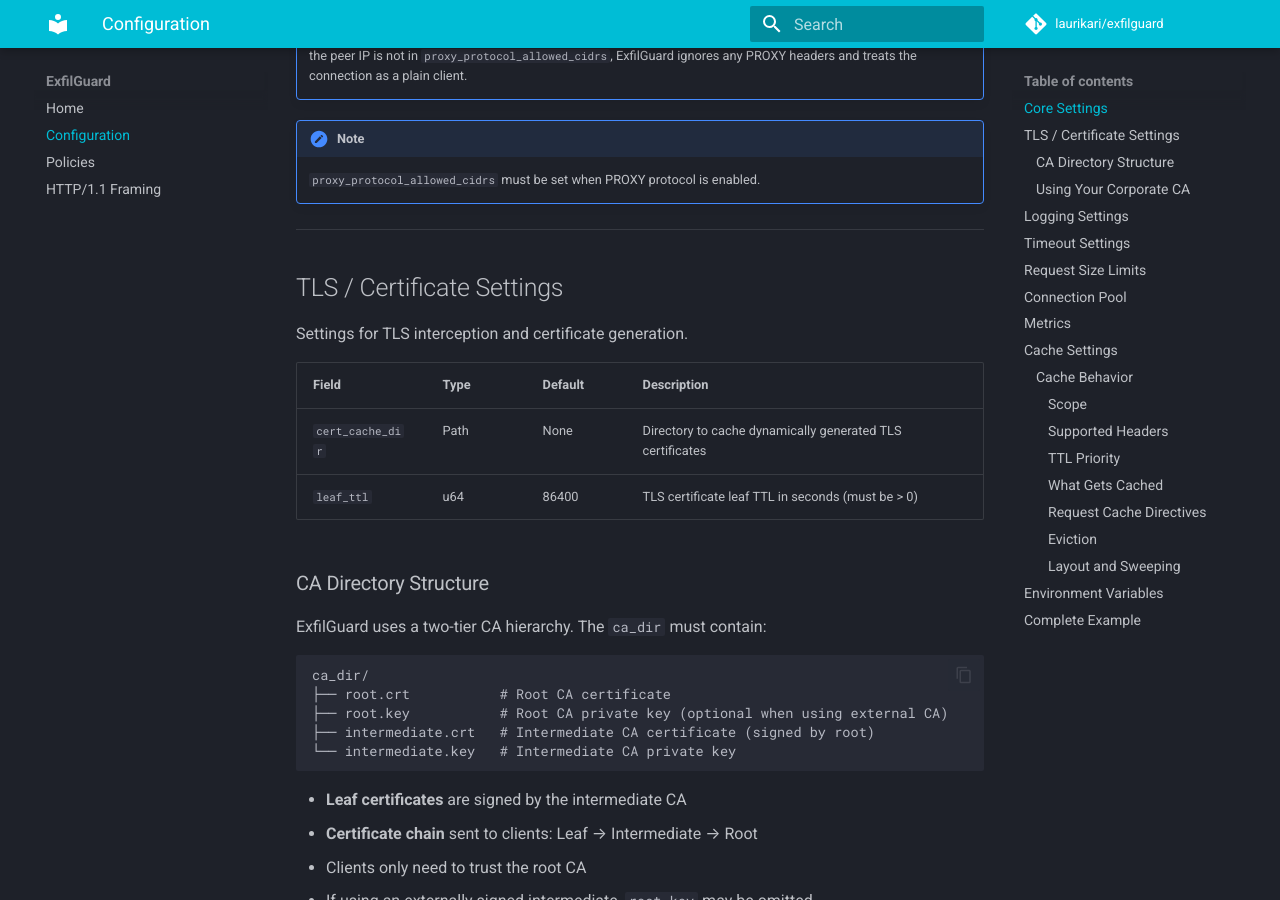
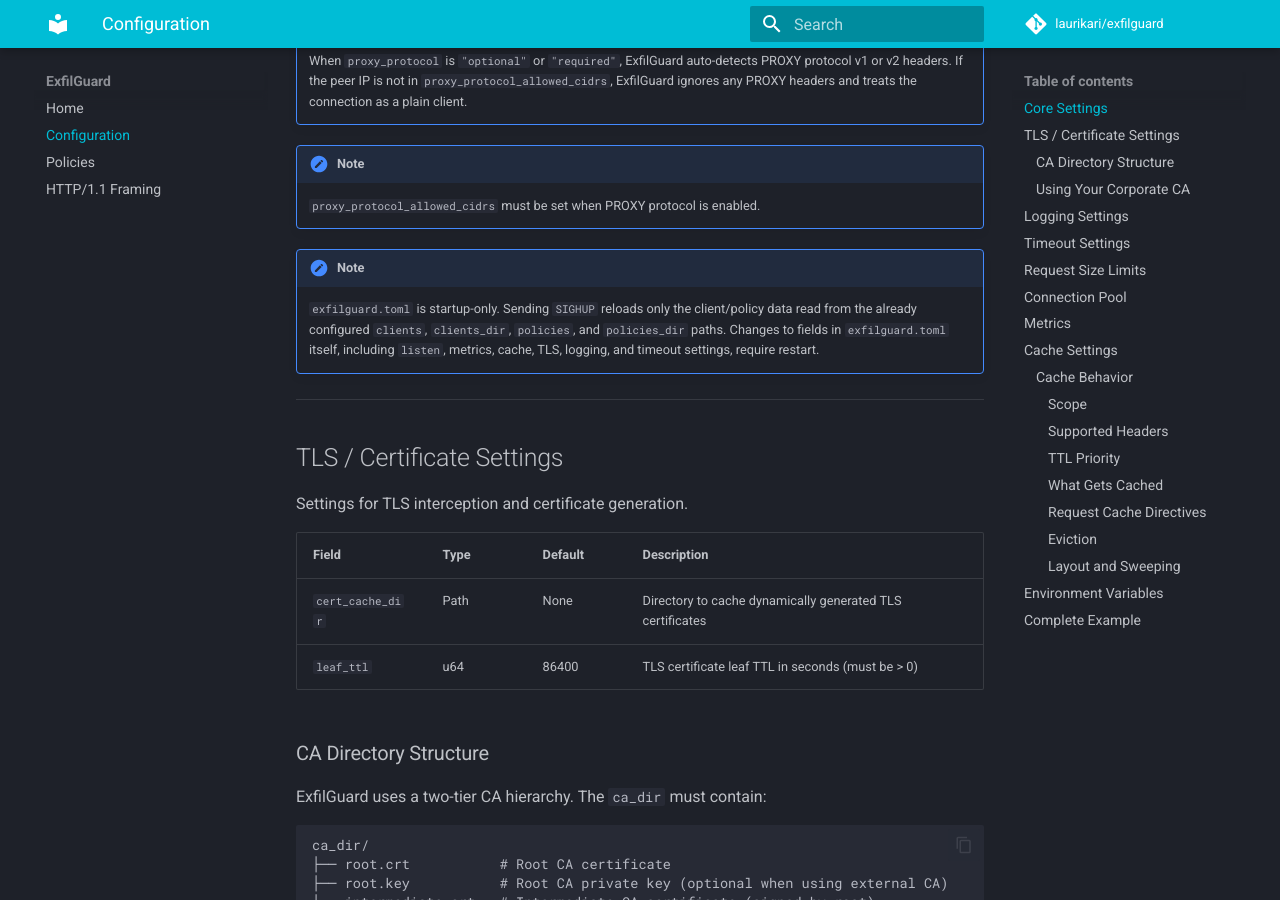
Before and after one commit to laurikari/exfilguard, an MkDocs documentation site: the page built from docs/configuration.md, in a window 1280 px wide and 900 px high, scrolled down 1061 px. Built offline with MkDocs 1.6.1 and Material for MkDocs 9.7.7, drawn with Linux system fonts in a browser that asks for light colours; comment, search, counter and statistics services are not loaded; some of the changed text lies outside the part shown.

Commit message:
Clarify scoped runtime policy reload

```diff
--- a/docs/configuration.md
+++ b/docs/configuration.md
@@ -1,6 +1,7 @@
 # Configuration Reference
 
-Global settings for ExfilGuard defined in `exfilguard.toml`.
+Global settings for ExfilGuard defined in `exfilguard.toml`. These settings are
+loaded at process startup.
 
 ---
 
@@ -29,6 +30,13 @@
 
 !!! note
     `proxy_protocol_allowed_cidrs` must be set when PROXY protocol is enabled.
+
+!!! note
+    `exfilguard.toml` is startup-only. Sending `SIGHUP` reloads only the
+    client/policy data read from the already configured `clients`,
+    `clients_dir`, `policies`, and `policies_dir` paths. Changes to fields in
+    `exfilguard.toml` itself, including `listen`, metrics, cache, TLS,
+    logging, and timeout settings, require restart.
 
 ---
 
```
Also changed, not shown: README.md (+8 -3 lines), docs/index.md (+2 -2 lines), 3 other files.
